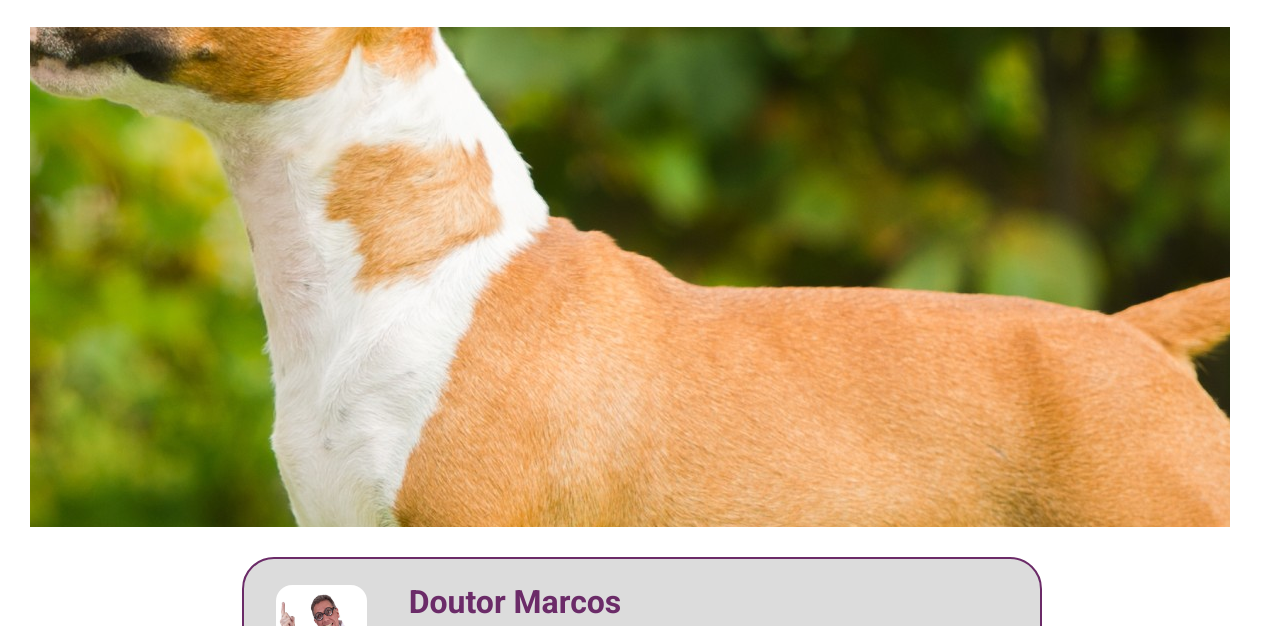
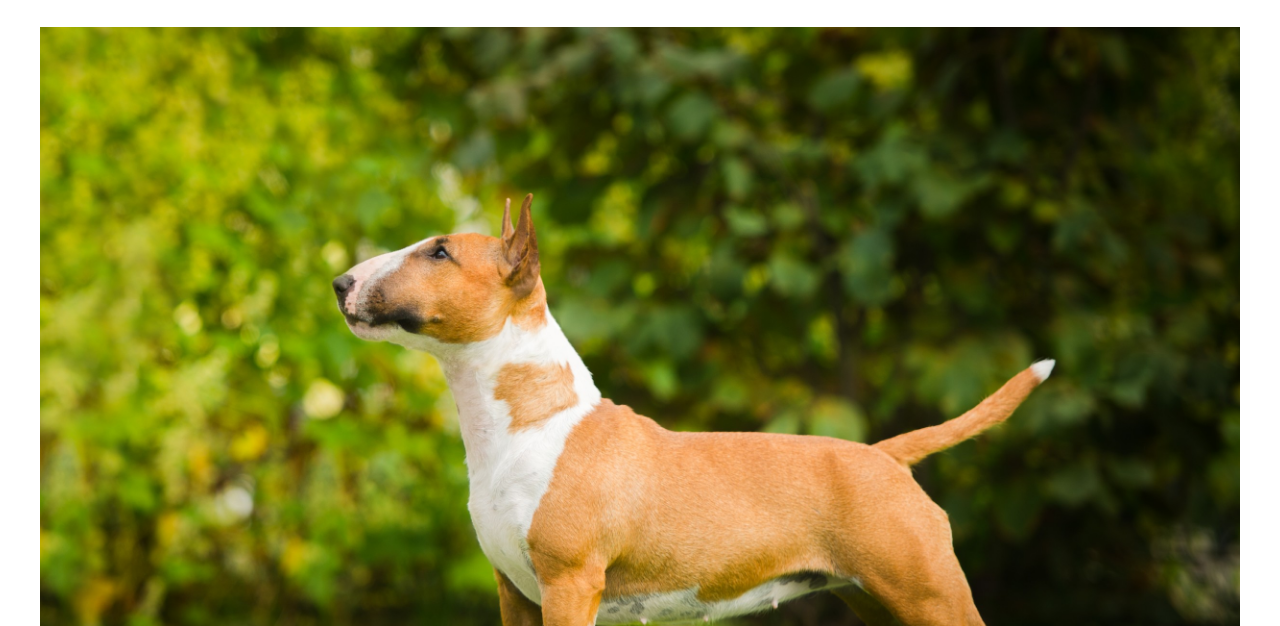
Before and after one commit to miguelsrrobo/Site_Auquemia, a plain HTML site: page index.html in a window 1280 px wide. Shown: the part 135-761 px from the top of the page. Drawn offline with Linux system fonts and the light colour scheme; a script that the page names is missing.

```diff
--- a/index.html
+++ b/index.html
@@ -37,7 +37,7 @@
   </header>
   <main>
     <section class="sessao imagens_animal" id="home">
-      <img src="./assets/bull-terrier_626162966.jpg" alt="imagens de animais">
+      <img src="./assets/bull-terrier_626162966.jpg" width="1200" height="800" alt="imagens de animais">
     </section>
     <section class="sessao" id="menbros">
       <div class="card">
--- a/styles.css
+++ b/styles.css
@@ -60,13 +60,13 @@ a {
   font-size: 25px;
 }
 
-.sessao.imagens_animal {
-  /* display: block; */
+/* .sessao.imagens_animal {
+  display: block;
   width: 1200px;
   height: 500px;
 
   overflow-x: auto;
-}
+} */
 
 .Imagens_pessoa {
   border-radius: 1rem;
@@ -164,7 +164,9 @@ tbody {
   justify-content: center;
   align-items: center;
 }
-
+form {
+  border-radius: 2px var(--white) solid;
+}
 #redes_sociais {
   margin-top: 0.8rem;
   display: flex;
```
